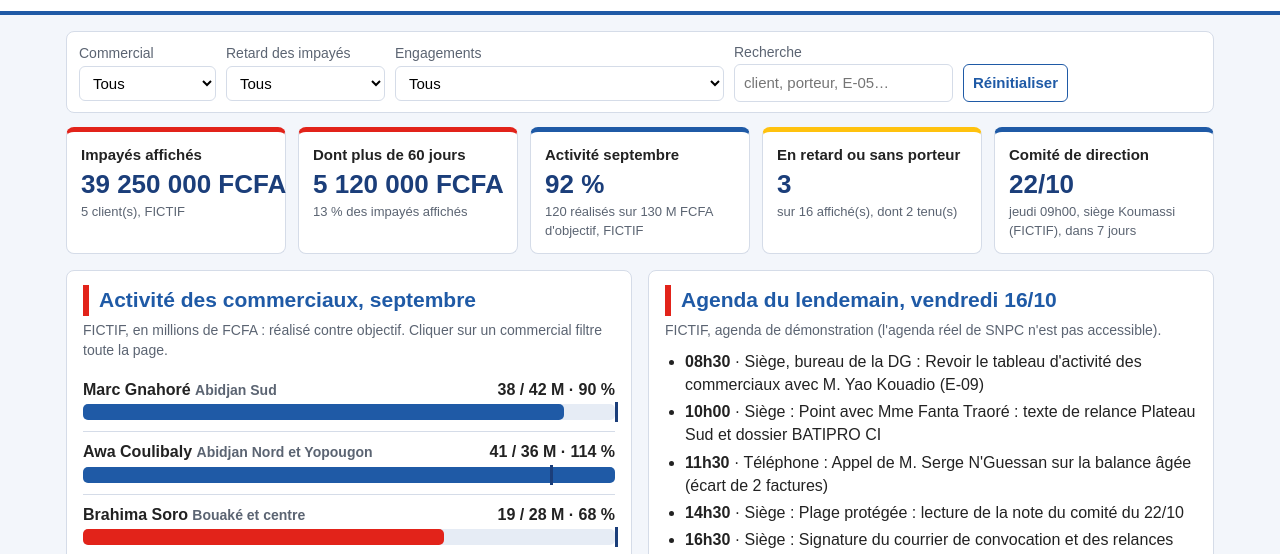
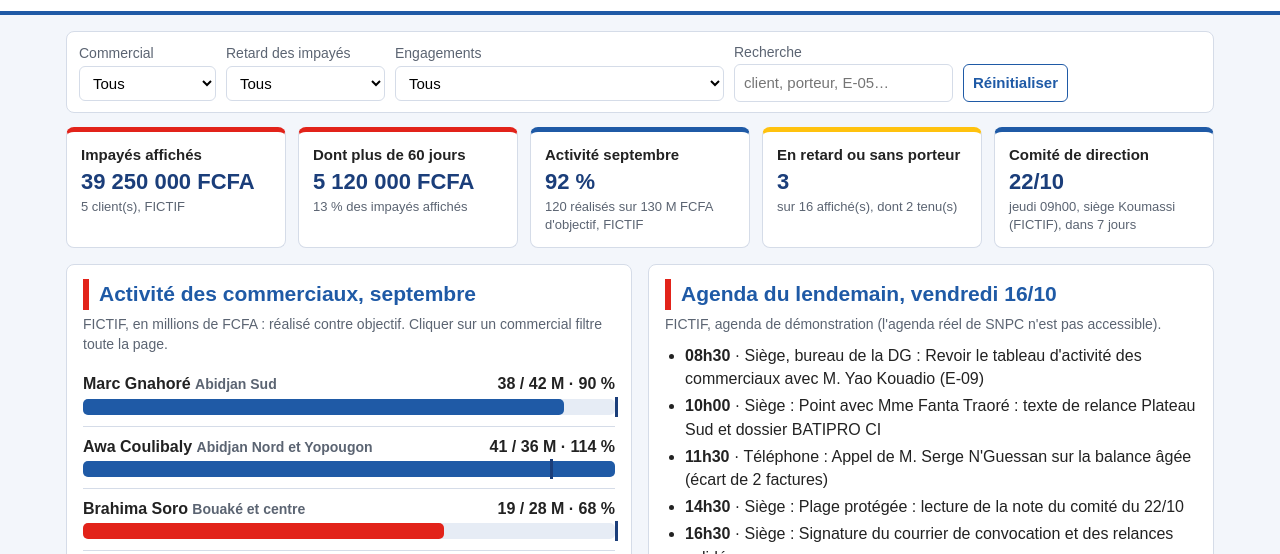
Before and after one commit to leslita06/yelema-tests-djeneba, a plain HTML site: page snpc/tableau-direction/index.html in a window 1280 px wide. Shown: the part 240-794 px from the top of the page. Drawn offline with Linux system fonts and the light colour scheme.

Commit message:
Tableau de bord direction SNPC (FICTIF)

```diff
--- a/snpc/tableau-direction/index.html
+++ b/snpc/tableau-direction/index.html
@@ -20,7 +20,7 @@ button.sec{background:#fff;color:var(--bleu)}
 .kpis{display:grid;grid-template-columns:repeat(auto-fit,minmax(215px,1fr));gap:12px;margin-bottom:16px}
 .kpi{background:#fff;border:1px solid var(--bord);border-top:5px solid var(--bleu);border-radius:8px;padding:12px 14px}
 .kpi.r{border-top-color:var(--rouge)}.kpi.j{border-top-color:var(--jaune)}
-.kpi .v{white-space:nowrap;font-size:26px;font-weight:700;color:var(--marine)}
+.kpi .v{white-space:nowrap;font-size:22px;font-weight:700;color:var(--marine)}
 .kpi .l{font-size:15px;font-weight:700}
 .kpi .s{font-size:13px;color:var(--gris)}
 section{background:#fff;border:1px solid var(--bord);border-radius:8px;padding:14px 16px;margin-bottom:16px}
```
